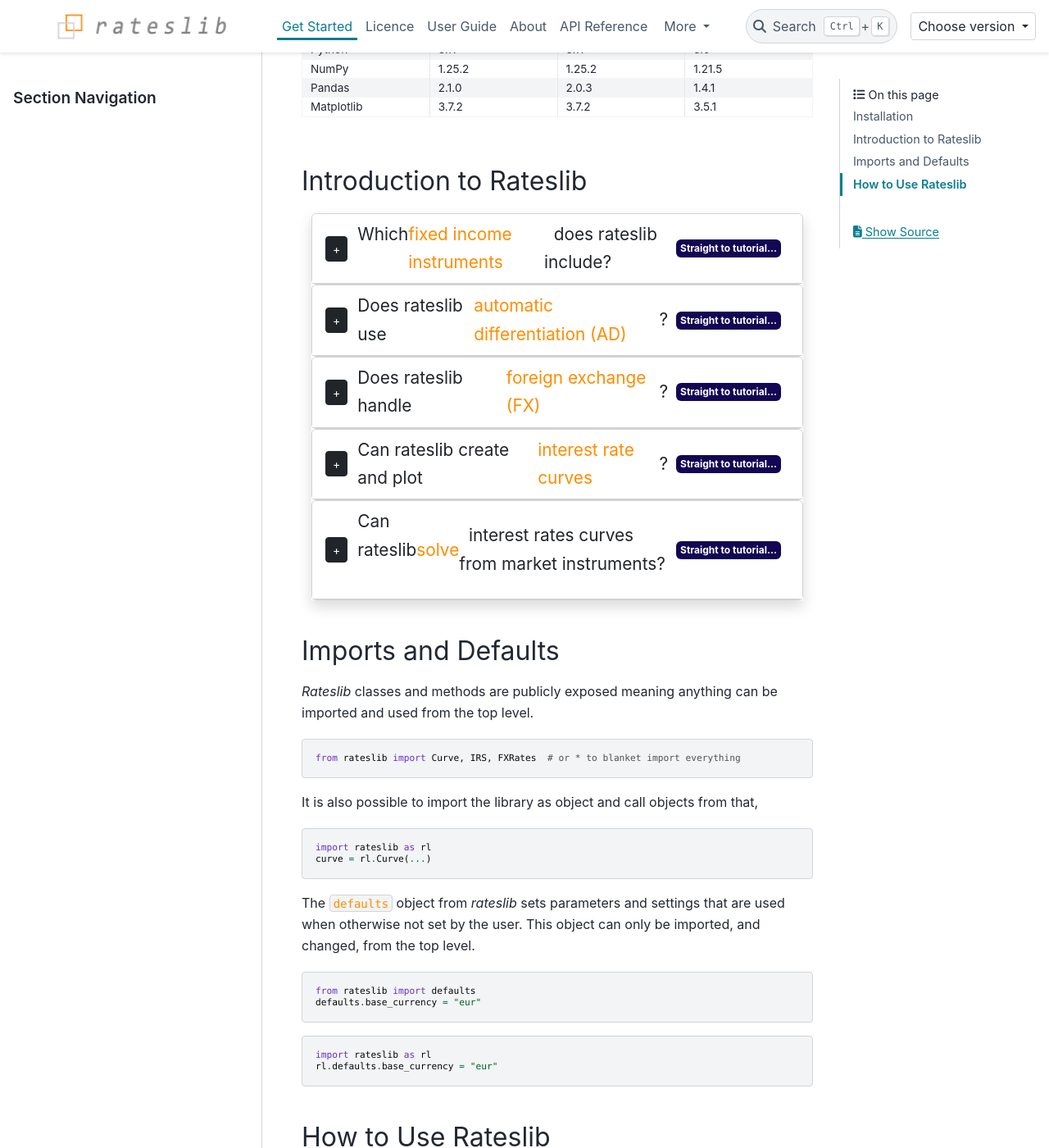
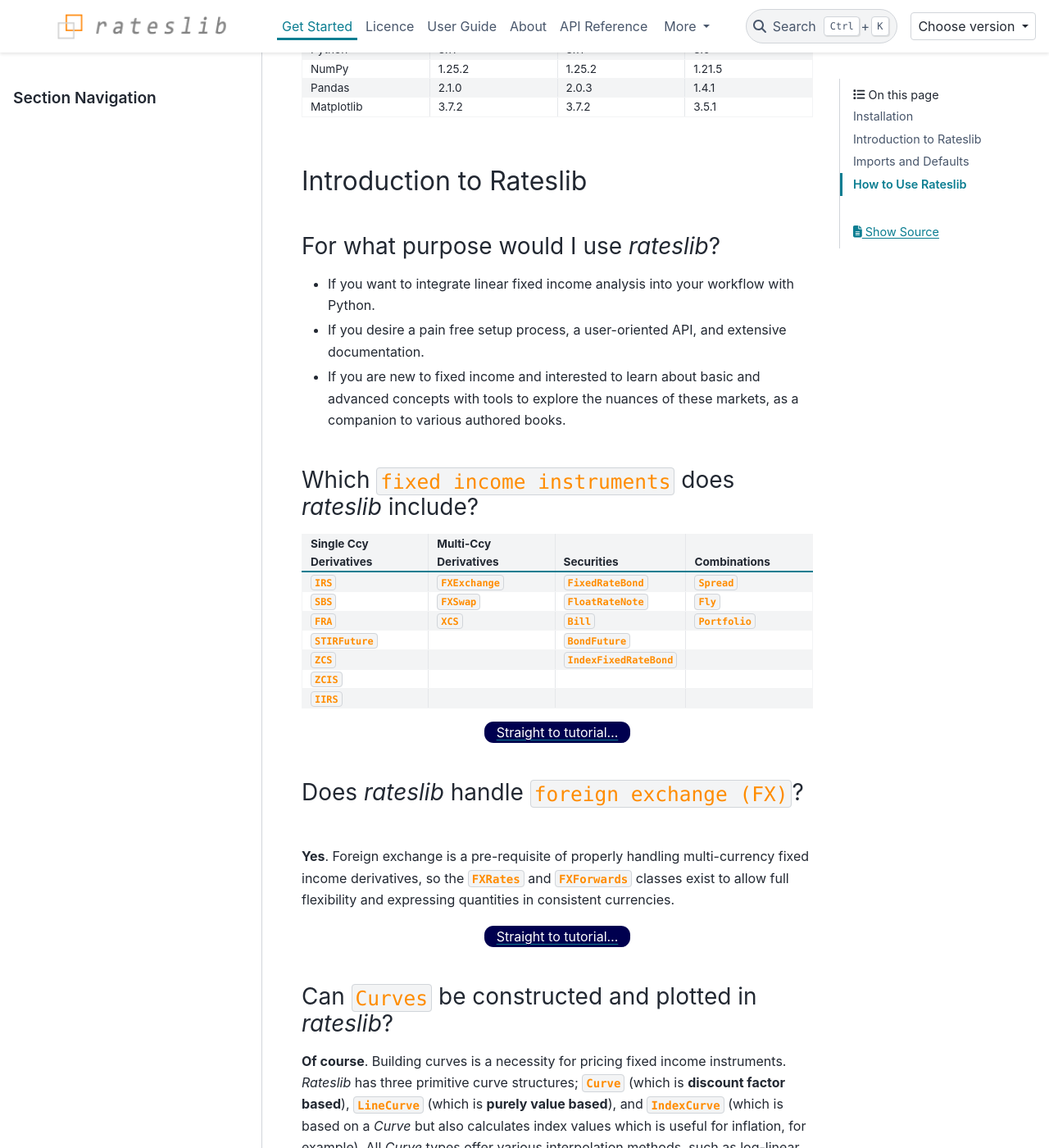
Before and after one commit to attack68/rateslib, a Sphinx documentation site: the page built from docs/source/i_get_started.rst, in a window 1280 px wide and 1400 px high, scrolled down 704 px. Shown: the whole window at 82% size. Built offline with Sphinx 7.4.7 and the PyData theme 0.15.4, drawn with Linux system fonts in a browser that asks for light colours; comment, search, counter and statistics services are not loaded; some of the changed text lies outside the part shown.

Commit message:
DOC: get started revisions (#94)

```diff
--- a/docs/source/_static/css/getting_started.css
+++ b/docs/source/_static/css/getting_started.css
@@ -1,4 +1,17 @@
 /* Getting started pages */
+
+.tutorial {
+  width: 100%;
+  text-align: center;
+}
+
+.tutorial span {
+  background-color: #00004f;
+  color: white;
+  text-align: center;
+  padding: 0.2em 0.9em;
+  border-radius: 0.7em;
+}
 
 /* data intro */
 .gs-data {
--- a/docs/source/i_get_started.rst
+++ b/docs/source/i_get_started.rst
@@ -63,206 +63,144 @@ Or, it can be installed via the community ``conda-forge`` channel available from
 Introduction to Rateslib
 -------------------------
 
+For what purpose would I use *rateslib*?
+=============================================
+
+- If you want to integrate linear fixed income analysis into your workflow with Python.
+- If you desire a pain free setup process, a user-oriented API, and extensive documentation.
+- If you are new to fixed income and interested to learn about basic and advanced concepts with
+  tools to explore the nuances of these markets, as a companion to various authored books.
+
+Which ``fixed income instruments`` does *rateslib* include?
+===========================================================
+
+.. list-table::
+   :widths: 25 25 25 25
+   :header-rows: 1
+
+
+   * - Single Ccy Derivatives
+     - Multi-Ccy Derivatives
+     - Securities
+     - Combinations
+   * - :class:`~rateslib.instruments.IRS`
+     - :class:`~rateslib.instruments.FXExchange`
+     - :class:`~rateslib.instruments.FixedRateBond`
+     - :class:`~rateslib.instruments.Spread`
+   * - :class:`~rateslib.instruments.SBS`
+     - :class:`~rateslib.instruments.FXSwap`
+     - :class:`~rateslib.instruments.FloatRateNote`
+     - :class:`~rateslib.instruments.Fly`
+   * - :class:`~rateslib.instruments.FRA`
+     - :class:`~rateslib.instruments.XCS`
+     - :class:`~rateslib.instruments.Bill`
+     - :class:`~rateslib.instruments.Portfolio`
+   * - :class:`~rateslib.instruments.STIRFuture`
+     -
+     - :class:`~rateslib.instruments.BondFuture`
+     -
+   * - :class:`~rateslib.instruments.ZCS`
+     -
+     - :class:`~rateslib.instruments.IndexFixedRateBond`
+     -
+   * - :class:`~rateslib.instruments.ZCIS`
+     -
+     -
+     -
+   * - :class:`~rateslib.instruments.IIRS`
+     -
+     -
+     -
+
 .. raw:: html
 
-    <div class="container">
-    <div id="accordion" class="shadow tutorial-accordion">
-
-        <div class="card tutorial-card">
-            <div class="card-header collapsed card-link" data-toggle="collapse" data-target="#collapseOne">
-                <div class="d-flex flex-row tutorial-card-header-1">
-                    <div class="d-flex flex-row tutorial-card-header-2">
-                        <button class="btn btn-dark btn-sm"></button>
-                        Which &nbsp;<span style="color: darkorange;">fixed income instruments</span>&nbsp; does rateslib include?
-                    </div>
-                    <span class="badge gs-badge-link">
+    <div class="tutorial">
 
 :ref:`Straight to tutorial...<instruments-doc>`
 
 .. raw:: html
 
-                    </span>
-                </div>
-            </div>
-            <div id="collapseOne" class="collapse" data-parent="#accordion">
-                <div class="card-body">
+    </div>
 
-**Securities**
+Does *rateslib* handle ``foreign exchange (FX)``?
+===========================================================
 
-- Discount securities - :class:`~rateslib.instruments.Bill`,
-- Regular nominal bonds - :class:`~rateslib.instruments.FixedRateBond`,
-- Bond futures - :class:`~rateslib.instruments.BondFuture`,
-- Index linked bonds - :class:`~rateslib.instruments.IndexFixedRateBond`,
-- Also FRNs - :class:`~rateslib.instruments.FloatRateNote`.
-
-**Single Currency Derivatives**
-
-- Interest rate swaps (both IBOR and RFR) - :class:`~rateslib.instruments.IRS`,
-- Index interest rate swaps - :class:`~rateslib.instruments.IIRS`,
-- Zero coupon swaps - :class:`~rateslib.instruments.ZCS`,
-- Zero coupon index swaps - :class:`~rateslib.instruments.ZCIS`,
-- Basis swaps - :class:`~rateslib.instruments.SBS`,
-- Forward rate agreements - :class:`~rateslib.instruments.FRA`.
-
-**Multi-currency Derivatives**
-
-- Cross-currency basis swaps - :class:`~rateslib.instruments.XCS`,
-- Non-mtm cross-currency basis swaps - :class:`~rateslib.instruments.NonMtmXCS`,
-- FX swaps - :class:`~rateslib.instruments.FXSwap`.
-
-.. raw:: html
-
-                </div>
-            </div>
-        </div>
-
-.. raw:: html
-
-        <div class="card tutorial-card">
-            <div class="card-header collapsed card-link" data-toggle="collapse" data-target="#collapseAD">
-                <div class="d-flex flex-row tutorial-card-header-1">
-                    <div class="d-flex flex-row tutorial-card-header-2">
-                        <button class="btn btn-dark btn-sm"></button>
-                        Does rateslib use &nbsp;<span style="color: darkorange;">automatic differentiation (AD)</span>?
-                    </div>
-                    <span class="badge gs-badge-link">
-
-:ref:`Straight to tutorial...<dual-doc>`
-
-.. raw:: html
-
-                    </span>
-                </div>
-            </div>
-            <div id="collapseAD" class="collapse" data-parent="#accordion">
-                <div class="card-body">
-
-**Yes**. The ``rateslib.dual`` module provides ``rateslib`` with its own integrated
-automatic differentiation toolset, using dual numbers, which operate in forward mode
-(as opposed to backwards, or adjoint, mode).
-
-Whenever you see a calculation result that displays a ``<Dual: 2.40..>`` datatype,
-it is sufficient to understand that the real value associated with this is the
-answer (2.40), and can be extracted directly with ``float(result)`` or ``result.real``.
-The ``dual`` attribute of the result contains first derivative information with regards
-to variables that has attributed to its calculation.
-
-.. raw:: html
-
-                </div>
-            </div>
-        </div>
-
-.. raw:: html
-
-        <div class="card tutorial-card">
-            <div class="card-header collapsed card-link" data-toggle="collapse" data-target="#collapseTwo">
-                <div class="d-flex flex-row tutorial-card-header-1">
-                    <div class="d-flex flex-row tutorial-card-header-2">
-                        <button class="btn btn-dark btn-sm"></button>
-                        Does rateslib handle &nbsp;<span style="color: darkorange;">foreign exchange (FX)</span>?
-                    </div>
-                    <span class="badge gs-badge-link">
-
-:ref:`Straight to tutorial...<fx-doc>`
-
-.. raw:: html
-
-                    </span>
-                </div>
-            </div>
-            <div id="collapseTwo" class="collapse" data-parent="#accordion">
-                <div class="card-body">
-
-**Yes**. Foreign exchange is a pre-requisite of properly handling multi-currency
+**Yes**. Foreign exchange is a pre-requisite of properly handling multi-currency fixed income
 derivatives, so the :class:`~rateslib.fx.FXRates` and :class:`~rateslib.fx.FXForwards`
 classes exist to allow full flexibility and expressing quantities in
 consistent currencies.
 
 .. raw:: html
 
-                </div>
-            </div>
-        </div>
+    <div class="tutorial">
+
+:ref:`Straight to tutorial...<fx-doc>`
 
 .. raw:: html
 
-        <div class="card tutorial-card">
-            <div class="card-header collapsed card-link" data-toggle="collapse" data-target="#collapseThree">
-                <div class="d-flex flex-row tutorial-card-header-1">
-                    <div class="d-flex flex-row tutorial-card-header-2">
-                        <button class="btn btn-dark btn-sm"></button>
-                        Can rateslib create and plot &nbsp;<span style="color: darkorange;">interest rate curves</span>?
-                    </div>
-                    <span class="badge gs-badge-link">
+    </div>
+
+Can ``Curves`` be constructed and plotted in *rateslib*?
+===========================================================
+
+**Of course**. Building curves is a necessity for pricing fixed income instruments.
+*Rateslib* has three primitive curve structures; :class:`~rateslib.curves.Curve` (which
+is **discount factor based**), :class:`~rateslib.curves.LineCurve` (which is **purely value
+based**), and :class:`~rateslib.curves.IndexCurve` (which is based on a *Curve* but also
+calculates index values which is useful for inflation, for example). All *Curve* types offer
+various interpolation methods, such as log-linear or log-cubic spline and can even splice certain
+interpolation types together.
+
+.. raw:: html
+
+    <div class="tutorial">
 
 :ref:`Straight to tutorial...<curves-doc>`
 
 .. raw:: html
 
-                    </span>
-                </div>
-            </div>
-            <div id="collapseThree" class="collapse" data-parent="#accordion">
-                <div class="card-body">
+    </div>
 
-**Of course**. Building curves is a necessity for pricing fixed income instruments.
-``rateslib`` has two available curve structures, and within those different
-interpolation options:
+Does *rateslib* ``solve`` curves relative to market prices?
+===========================================================
 
-- :class:`~rateslib.curves.Curve`, which is **discount factor based**. The native
-  interpolation options provided for these are ``log_linear``, ``linear_zero_rate``,
-  ``log-cubic spline``, or
-  a mixture of the two with the longer end being log-cubic spline.
-- :class:`~rateslib.curves.LineCurve`, which is **purely value based**. The native
-  interpolation options provided for these are ``linear``, ``flat_forward``,
-  ``cubic spline``, or a
-  mixture of the two with the longer end being cubic spline.
+**Yes**, when a :class:`~rateslib.solver.Solver` is configured along with all the intended
+*Instruments* and their relevant *prices*.
+Multiple algorithms (*gradient descent, Gauss-Newton, Leveberg-Marquardt*) and stopping criteria
+can be used within the optimization routine
+to simultaneously solve multiple *Curve* parameter.
+
+The *Solver* can even construct dependency chains, like sequentially building curves
+with dependencies to other desks on an investment bank trading floor, and internally manage all of
+the **risk sensitivity** calculations.
 
 .. raw:: html
 
-                </div>
-            </div>
-        </div>
-
-.. raw:: html
-
-        <div class="card tutorial-card">
-            <div class="card-header collapsed card-link" data-toggle="collapse" data-target="#collapseFour">
-                <div class="d-flex flex-row tutorial-card-header-1">
-                    <div class="d-flex flex-row tutorial-card-header-2">
-                        <button class="btn btn-dark btn-sm"></button>
-                        Can rateslib &nbsp;<span style="color: darkorange;">solve</span>&nbsp; interest rates curves from market instruments?
-                    </div>
-                    <span class="badge gs-badge-link">
+    <div class="tutorial">
 
 :ref:`Straight to tutorial...<c-solver-doc>`
 
 .. raw:: html
 
-                    </span>
-                </div>
-            </div>
-            <div id="collapseFour" class="collapse" data-parent="#accordion">
-                <div class="card-body">
+    </div>
 
-**Absolutely**. ``rateslib`` has a state-of-the-art  :class:`~rateslib.solver.Solver`,
-which can use multiple algorithms (*gradient descent, Gauss-Newton, Leveberg-Marquardt*)
-to simultaneously solve the curve parameters to fit provided market instrument prices.
+Does *rateslib* use ``automatic differentiation (AD)``?
+===========================================================
 
-The solver can even construct dependency chains, like sequentially building curves
-with dependencies to other desks in on an investment bank trading floor, and it can
-handle over-specified curves or under-specified curves.
+**Yes**. The *dual* module provides *rateslib* with its own integrated
+automatic differentiation toolset, primarily the dual datatypes :class:`~rateslib.dual.Dual` and
+:class:`~rateslib.dual.Dual2`, which operate in forward mode
+(as opposed to backwards, or adjoint, mode). This allows native calculations to store first
+(or second) derivative information as those calculations are made on-the-fly.
 
 .. raw:: html
 
-                </div>
-            </div>
-        </div>
+    <div class="tutorial">
+
+:ref:`Straight to tutorial...<dual-doc>`
 
 .. raw:: html
 
-    </div>
     </div>
 
 
```
Also changed, not shown: 1 other file.
